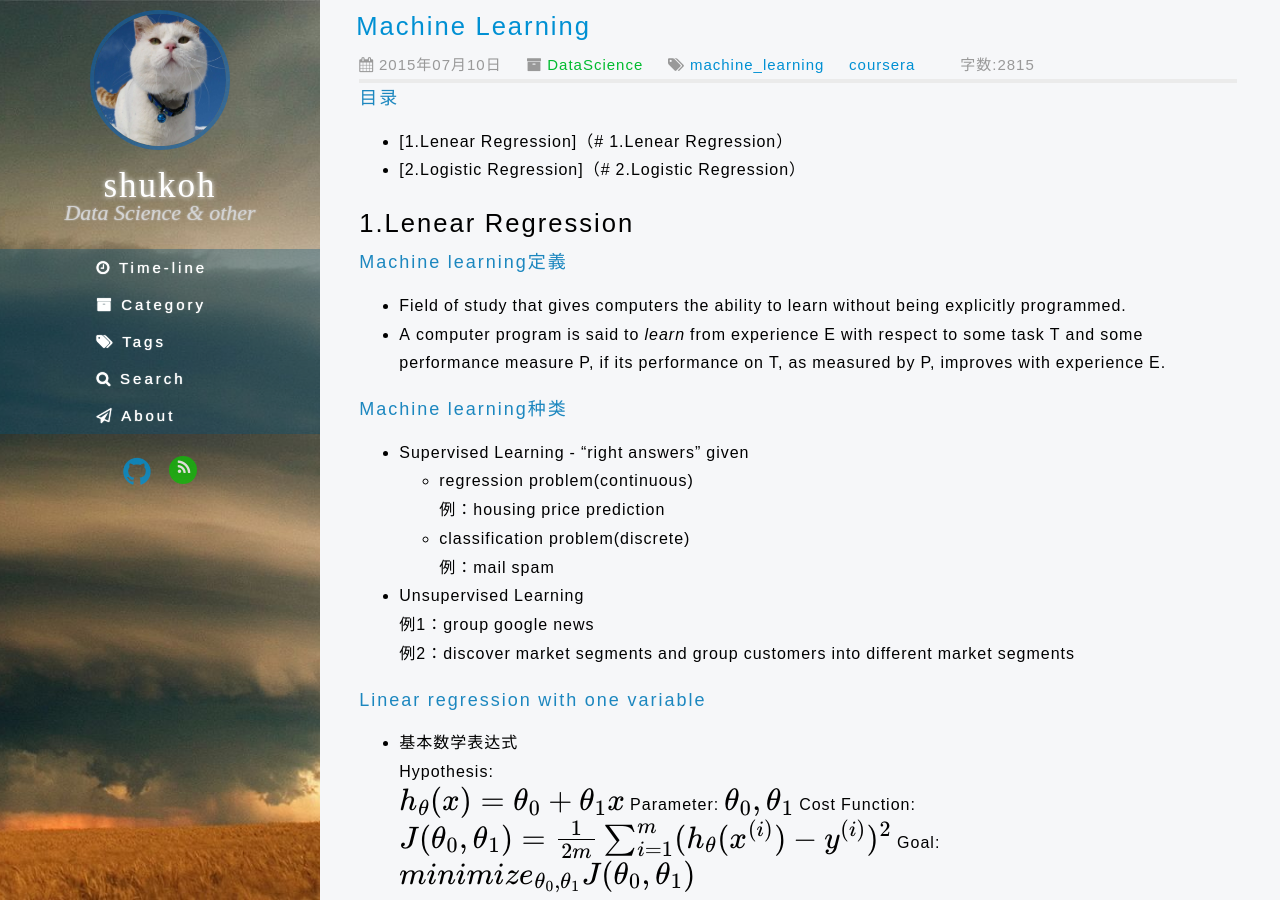
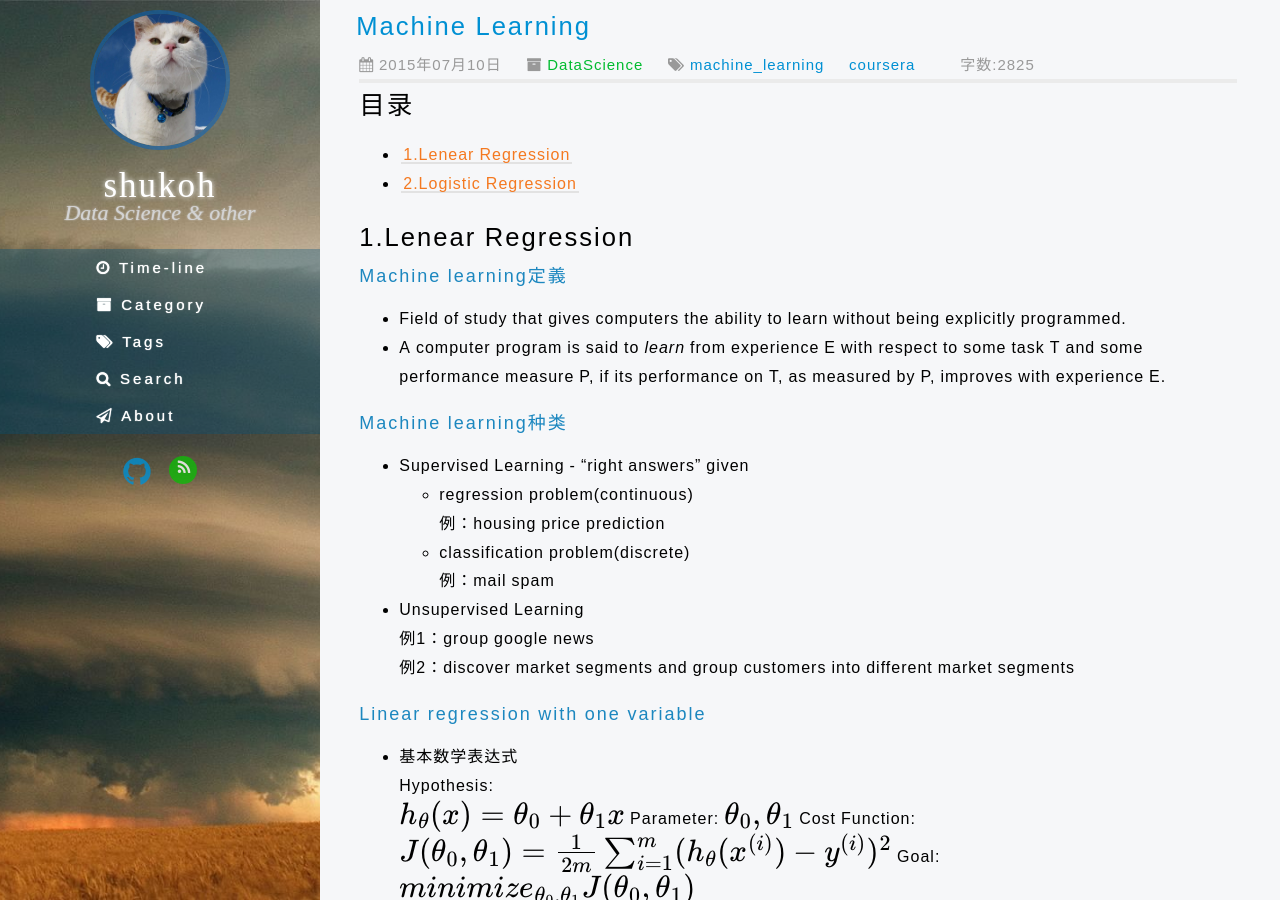
Before and after one commit to shukohChin/shukohChin.github.io, a Jekyll site: the page built from _posts/dataScience/2015-7-10-Machine Learning.md, in a window 1280 px wide and 900 px high. Built offline with Jekyll 4.4.1, drawn with Linux system fonts in a browser that asks for light colours; nearby versions of some CDN libraries; library files that are not in the unit come from our copies; Markdown is read by kramdown in place of the engine named in the settings; formulas are drawn with MathJax 3; comment, search, counter and statistics services are not loaded.

Commit message:
post memo

```diff
--- a/_posts/dataScience/2015-7-10-Machine Learning.md
+++ b/_posts/dataScience/2015-7-10-Machine Learning.md
@@ -5,11 +5,11 @@ category: DataScience
 tags: [machine_learning, coursera]
 ---
 
-### 目录
-- [1.Lenear Regression]（# 1.Lenear Regression）
-- [2.Logistic Regression]（# 2.Logistic Regression）
+# 目录
+- [1.Lenear Regression](#1.Lenear Regression)
+- [2.Logistic Regression](#2.Logistic Regression)
 
-# 1.Lenear Regression
+#1.Lenear Regression
 ### Machine learning定義
 * Field of study that gives computers the ability to learn without being explicitly programmed.
 * A computer program is said to _learn_ from experience E with respect to some task T and some performance measure P, if its performance on T, as measured by P, improves with experience E.
@@ -101,7 +101,7 @@ tags: [machine_learning, coursera]
 
 
 
-# 2.Logistic Regression
+#2.Logistic Regression
 ### Classfication
 * 基本概念
 	Email: Spam/Not Spam
```
